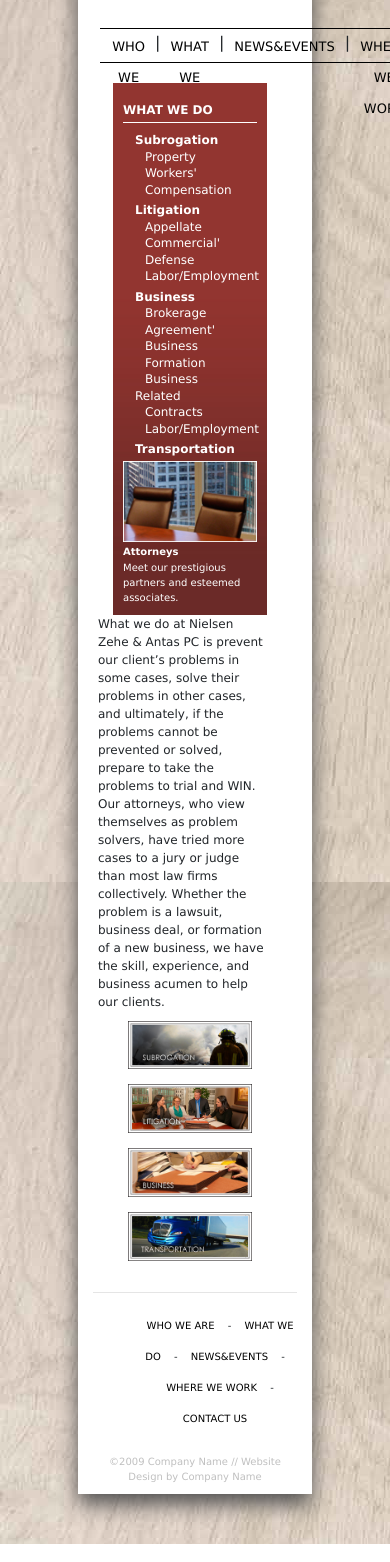
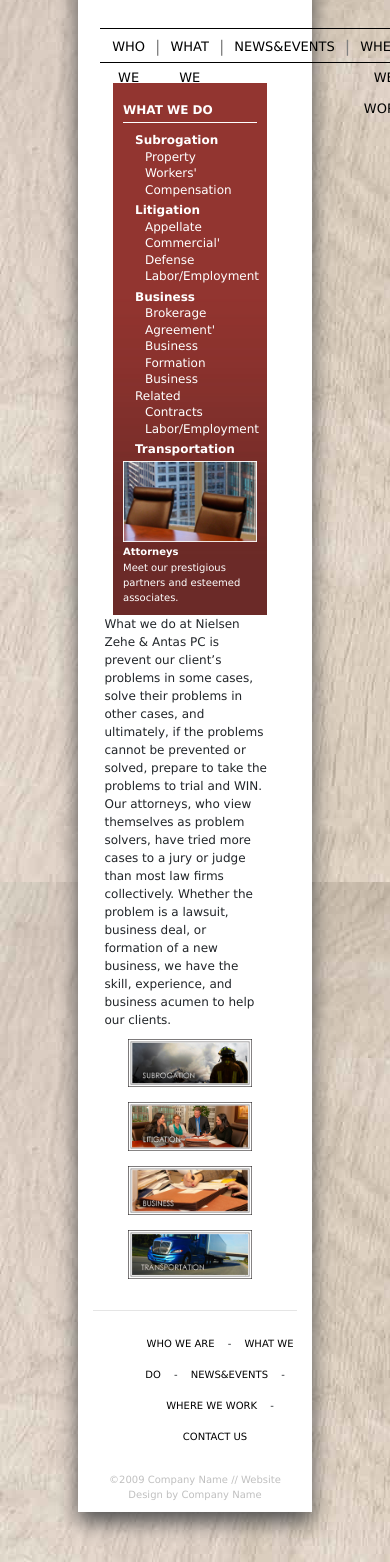
Before and after one commit to Yurijas/law_page, a plain HTML site: page html/whatwedo.html in a window 390 px wide. Shown: the part 118-1680 px from the top of the page. Drawn offline with nearby package versions, Linux system fonts and the light colour scheme.

Commit message:
Added link to more images and fixed position a little more

```diff
--- a/css/contactus.css
+++ b/css/contactus.css
@@ -48,6 +48,11 @@ nav ul {
   padding: 0;
   display: flex;
   justify-content: space-around;
+}
+
+nav span {
+  line-height: 31px;
+  color: grey;
 }
 
 li {
@@ -126,6 +131,13 @@ line-height: 12px;
   max-width: 200px;
 }
 
+
+/* center part */
+
+.col-md-10 img {
+  max-width: 150%;
+}
+
 #inner-content {
   padding: 25px 0px 250px 0px;
   font-size: 12px;
@@ -142,7 +154,7 @@ div.col-md-2 {
 }
 
 .right-img {
-  width: 100%;
+  width:100%;
   max-width: 100px;
 }
 
@@ -151,8 +163,13 @@ div.col-md-2 {
   background-color: #D7CEC5;
 }
 
-.right-side-nav figcaption {
+.right-side-nav figcaption, .right-side-nav a {
   color: black;
+}
+
+.right-side-nav figcaption:hover, .right-side-nav a:hover {
+  text-decoration: none;
+  color: darkred;
 }
 
 /* footer */
@@ -178,3 +195,16 @@ footer li a {
   color: darkred;
   text-decoration: none;
 }
+
+
+/****************************
+media tags
+*****************************/
+
+@media (min-width: 768px)
+.col-md-2 {
+  -webkit-box-flex: 0;
+  -ms-flex: 0 0 25%;
+  flex: 0 0 25%;
+  max-width: 25%;
+}
--- a/css/main.css
+++ b/css/main.css
@@ -52,6 +52,11 @@ nav ul {
   padding: 0;
   display: flex;
   justify-content: space-around;
+}
+
+nav span {
+  line-height: 31px;
+  color: grey;
 }
 
 li {
@@ -114,7 +119,11 @@ div.company-info {
   float: right;
   padding-right: 15px;
   padding-left: 15px;
+}
 
+.email-link a {
+  color: darkred;
+  text-decoration: underline;
 }
 
 /* footer */
--- a/css/whatwedo.css
+++ b/css/whatwedo.css
@@ -43,6 +43,11 @@ nav ul {
   padding: 0;
   display: flex;
   justify-content: space-around;
+}
+
+nav span {
+  line-height: 31px;
+  color: grey;
 }
 
 li {
@@ -147,13 +152,14 @@ figcaption p {
 /* right top */
 .col-md-9 .row p {
   margin-right: 8%;
+  margin-left: 3.5%;
 }
 
 .col-md-9 {
   padding: 0px 15px;
 }
 
-.row>.col-md-6>img {
+.row>.col-md-6 img {
   position: relative;
   min-height: 1px;
   padding-right: 15px;
--- a/css/wherewework.css
+++ b/css/wherewework.css
@@ -43,6 +43,11 @@ nav ul {
   padding: 0;
   display: flex;
   justify-content: space-around;
+}
+
+nav span {
+  line-height: 31px;
+  color: grey;
 }
 
 li {
--- a/css/whoweare.css
+++ b/css/whoweare.css
@@ -43,6 +43,11 @@ nav ul {
   padding: 0;
   display: flex;
   justify-content: space-around;
+}
+
+nav span {
+  line-height: 31px;
+  color: grey;
 }
 
 li {
@@ -148,9 +153,10 @@ figcaption p {
 
 .col-md-9 .row p {
   margin-right: 8%;
+  margin-left: 3%;
 }
 
-.row>.col-md-6>img {
+.row>.col-md-6 img {
   position: relative;
   min-height: 1px;
   padding-right: 15px;
--- a/html/whatwedo.html
+++ b/html/whatwedo.html
@@ -74,7 +74,9 @@
               <ul>
                 <li><a href="#">Transportation</a></li>
               </ul>
-              <img src="../image/content-navlink-attorneys.jpg" alt="Attorneys">
+              <a href="#">
+                <img src="../image/content-navlink-attorneys.jpg" alt="Attorneys">
+              </a>
               <figcaption>
                 <h6>Attorneys</h6>
                 <p>Meet our prestigious partners and esteemed associates.</p>
@@ -93,18 +95,26 @@
             <!-- right/main column img -->
             <div class="row">
               <div class="col-md-6">
-                <img src="../image/sub-02-subrogation.jpg" alt="Subrogation">
+                <a href="#">
+                  <img src="../image/sub-02-subrogation.jpg" alt="Subrogation">
+                </a>
               </div><!-- ends col-md-6  -->
               <div class="col-md-6">
-                <img src="../image/sub-02-litigation.jpg" alt="Litigation">
+                <a href="#">
+                  <img src="../image/sub-02-litigation.jpg" alt="Litigation">
+                </a>
               </div><!-- ends col-md-6  -->
             </div><!-- row -->
             <div class="row">
               <div class="col-md-6">
-                <img src="../image/sub-02-business.jpg" alt="Business">
+                <a href="#">
+                  <img src="../image/sub-02-business.jpg" alt="Business">
+                </a>
               </div><!-- ends col-md-6  -->
               <div class="col-md-6">
-                <img src="../image/sub-02-warehouse.jpg" alt="Transportation">
+                <a href="#">
+                  <img src="../image/sub-02-warehouse.jpg" alt="Transportation">
+                </a>
               </div><!-- ends col-md-6  -->
             </div><!-- row -->
           </div><!-- ends col-md-9  -->
```
Also changed, not shown: html/contactus.html (+3 -1 lines), html/wherewework.html (+3 -1 lines), html/whoweare.html (+12 -0 lines), index.html (+5 -2 lines).
